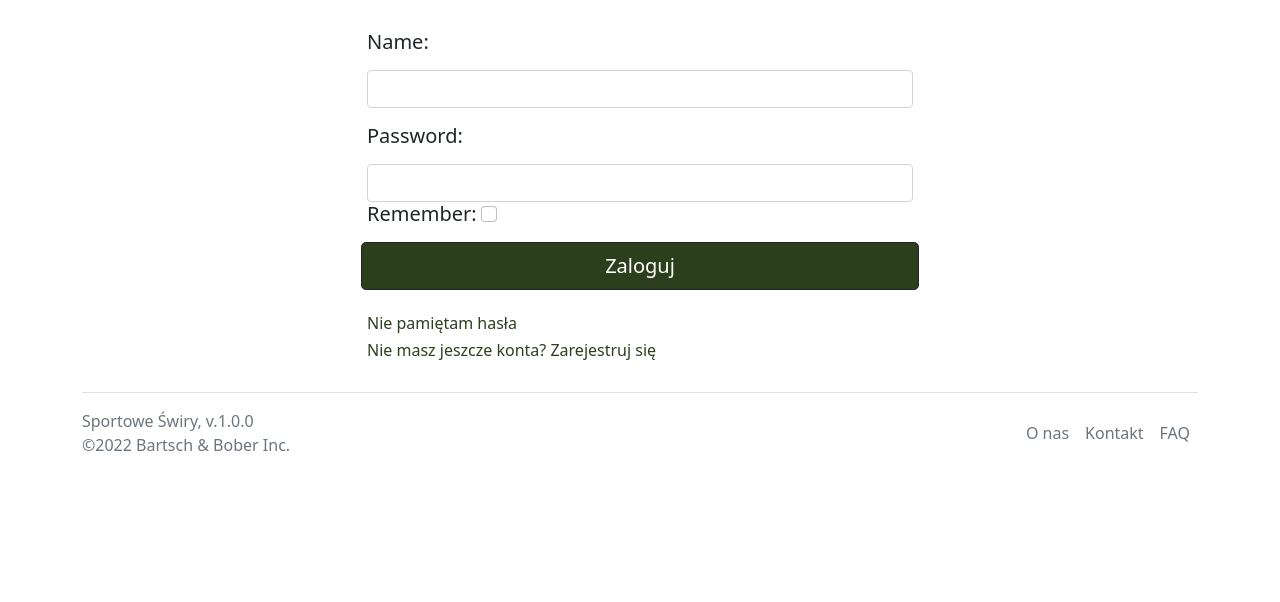
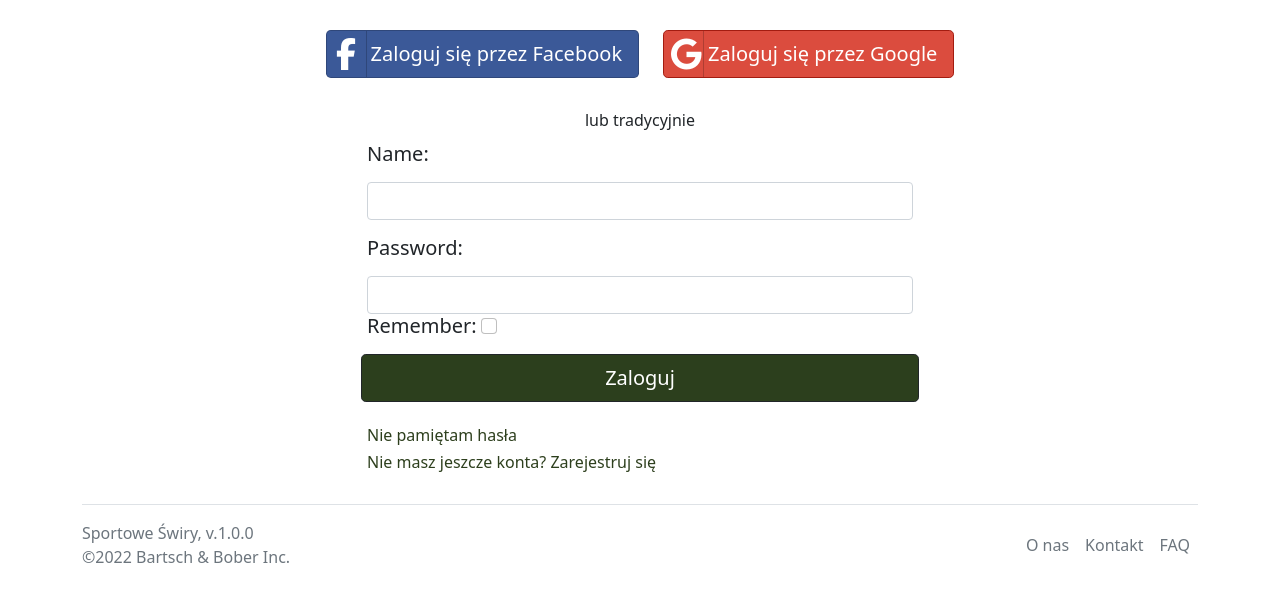
Before and after one commit to MaBober/SportoweSwiry, a Python web app: template user/templates/login.html in a window 1280 px wide. Shown: the part 60-662 px from the top of the page. Run offline with Jinja, Linux system fonts and the light colour scheme; the template is opened without the code that fills it: most values are stand-ins (such as "Sample title", 1, 10 or a date in 2020); form fields are guessed from the names that the template uses; some libraries are stand-ins or nearby versions.

Commit message:
New buttons for log in with facebook and google

```diff
--- /dev/null
+++ b/static/styles/style.css
@@ -0,0 +1,52 @@
+.row-login {
+  margin: auto;
+  width: 340px;
+  display: flex;
+  flex-direction: row;
+  justify-content: center;
+  margin-bottom: 20px;
+}
+
+.btn-facebook {
+  color: #fff;
+  background-color: #3b5998;
+  border-color: rgba(0,0,0,0.2);
+}
+
+.btn-google {
+  color: #fff;
+  background-color: #db4c3e;
+  border: 1px solid rgb(163, 28, 16);
+}
+
+.btn-social {
+  position: relative;
+  padding-left: 44px;
+  text-align: left;
+  white-space: nowrap;
+  overflow: hidden;
+  text-overflow: ellipsis;
+}
+
+.btn-social:hover {
+  color: #eee;
+}
+
+.btn-social :first-child {
+  position: absolute;
+  left: 0;
+  top: 0;
+  bottom: 0;
+  width: 40px;
+  padding: 7px;
+  font-size: 1.6em;
+  text-align: center;
+  border-right: 1px solid rgba(0,0,0,0.2);
+}
+
+.login-trad {
+  margin: auto;
+  justify-content: center;
+  text-align: center;
+  padding: 10px;
+}
--- a/templates/pages/base.html
+++ b/templates/pages/base.html
@@ -12,6 +12,12 @@
     <title>{{ title_prefix }} - Sportowe Świry</title>
     <script src="https://cdnjs.cloudflare.com/ajax/libs/Chart.js/2.5.0/Chart.min.js"></script>
     <link rel="icon" type="image/x-icon" href="/static/pictures/runner_logo.svg">
+
+    <!--Font awesome-->
+    <script src="https://kit.fontawesome.com/9238737bc9.js" crossorigin="anonymous"></script>
+
+    <!--Własny plik css-->
+    <link rel= "stylesheet" type= "text/css" href= "{{ url_for('static',filename='styles/style.css') }}">
   </head>
 
   <body>
--- a/user/templates/login.html
+++ b/user/templates/login.html
@@ -4,6 +4,22 @@
 
         <form method="POST" style="margin-top:30px;">
             {{ logForm.csrf_token }}
+
+            <div class="row-login">
+                <div class="container">
+                    <a class="btn btn-lg btn-social btn-facebook">
+                        <i class="fa fa-facebook fa-fw"></i> Zaloguj się przez Facebook
+                    </a>
+                </div>
+                <div class="container">
+                    <a class="btn btn-lg btn-social btn-google">
+                        <i class="fa fa-google fa-fw"></i> Zaloguj się przez Google
+
+                    </a>
+                </div>
+            </div>
+            <p class="login-trad">lub tradycyjnie</p>
+
             <div class="row justify-content-center">
                 <div class="col-md-3"></div>
                 <div class="col-md-6">
```
